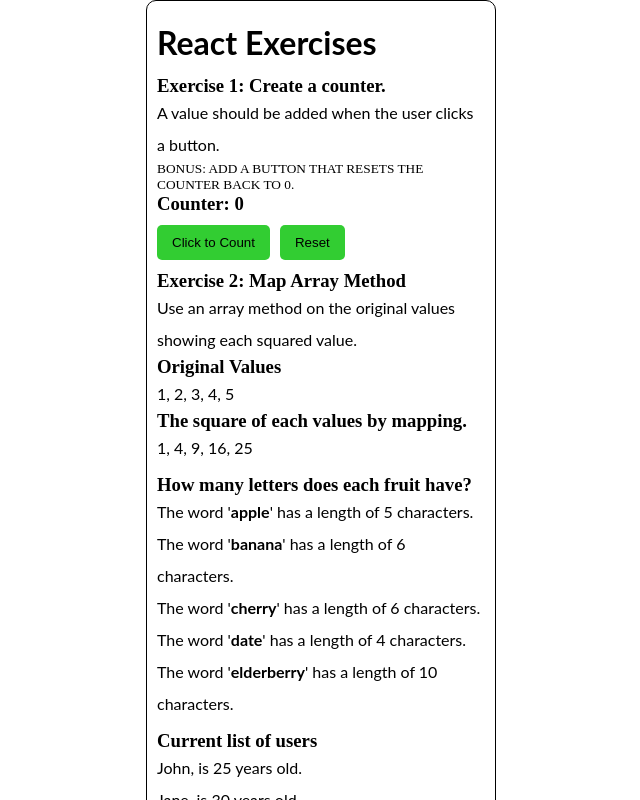
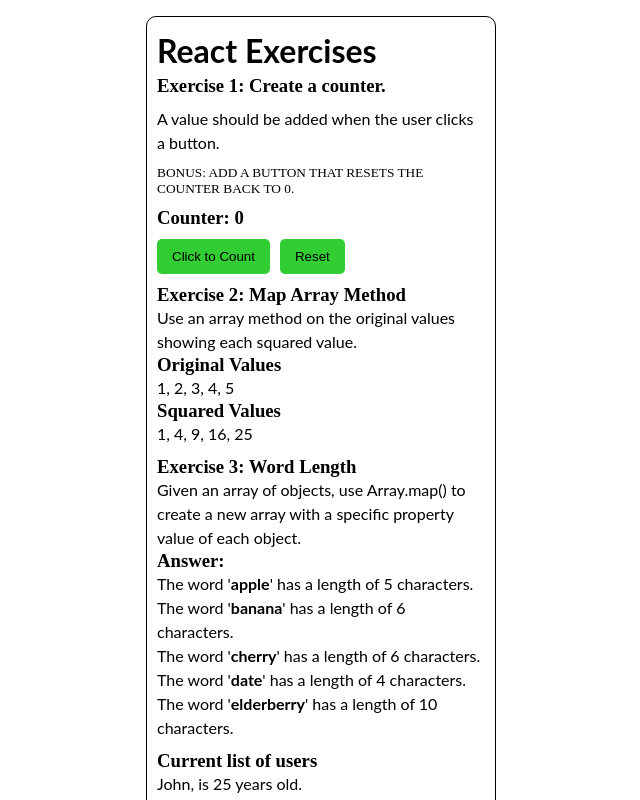
Before and after one commit to dan046/react-ts-practice-exercises, a React (Create React App) app: page / in a window 1280 px wide. Shown: the top 800 px of the page, without its empty margins (319-959 px from the left). Built offline with nearby package versions, Linux system fonts and the light colour scheme.

Commit message:
5 files modified

```diff
--- a/App.tsx
+++ b/App.tsx
@@ -14,9 +14,7 @@
       <h1>React Exercises</h1>
       <section className="container">
         <div className="counter__container">
-          <h3>Exercise 1: Create a counter. </h3>
-          <p>A value should be added when the user clicks a button. </p>
-          <small>BONUS: ADD A BUTTON THAT RESETS THE COUNTER BACK TO 0.</small>
+
           <Counter />
         </div>
         <div className="squaredValues__container">
@@ -28,6 +26,7 @@
           <ArrayEasy />
         </div>
         <div className="fruitsLength__container">
+
           <FruitsLength />
         </div>
         <div className="arrayFilter__container">
--- a/components/ArrayEasy.tsx
+++ b/components/ArrayEasy.tsx
@@ -8,7 +8,7 @@
     <div>
       <h3>Original Values</h3>
       <p>{numbers.join(', ').toLocaleString()}</p>
-      <h3>The square of each values by mapping.</h3>
+      <h3>Squared Values</h3>
       <p>{squaredValues.join(', ').toLocaleString()}</p>
     </div>
   );
--- a/components/ArrayFruits.tsx
+++ b/components/ArrayFruits.tsx
@@ -13,8 +13,15 @@
 
   return (
     <div>
-      <h3>How many letters does each fruit have?</h3>
-      <div>{stringLength}</div>
+      <h3>Exercise 3: Word Length</h3>
+      <p>
+        Given an array of objects, use Array.map() to create a new array with a
+        specific property value of each object.
+      </p>
+      <div>
+        <h3>Answer:</h3>
+        {stringLength}
+      </div>
     </div>
   );
 }
--- a/components/Counter.tsx
+++ b/components/Counter.tsx
@@ -12,6 +12,9 @@
   };
   return (
     <section className="counter">
+      <h3>Exercise 1: Create a counter. </h3>
+      <p>A value should be added when the user clicks a button. </p>
+      <small>BONUS: ADD A BUTTON THAT RESETS THE COUNTER BACK TO 0.</small>
       <h3>Counter: {counter}</h3>
       <div className="button__container">
         <button onClick={countHandler}>Click to Count</button>
--- a/style.css
+++ b/style.css
@@ -10,6 +10,7 @@
   flex-direction: column;
   justify-content: center;
   align-items: center;
+  padding: 1em;
 }
 
 .card {
@@ -22,7 +23,7 @@
 h1,
 p {
   font-family: Lato;
-  line-height: 2em;
+  line-height: 1.5em;
 }
 
 ul,
```
